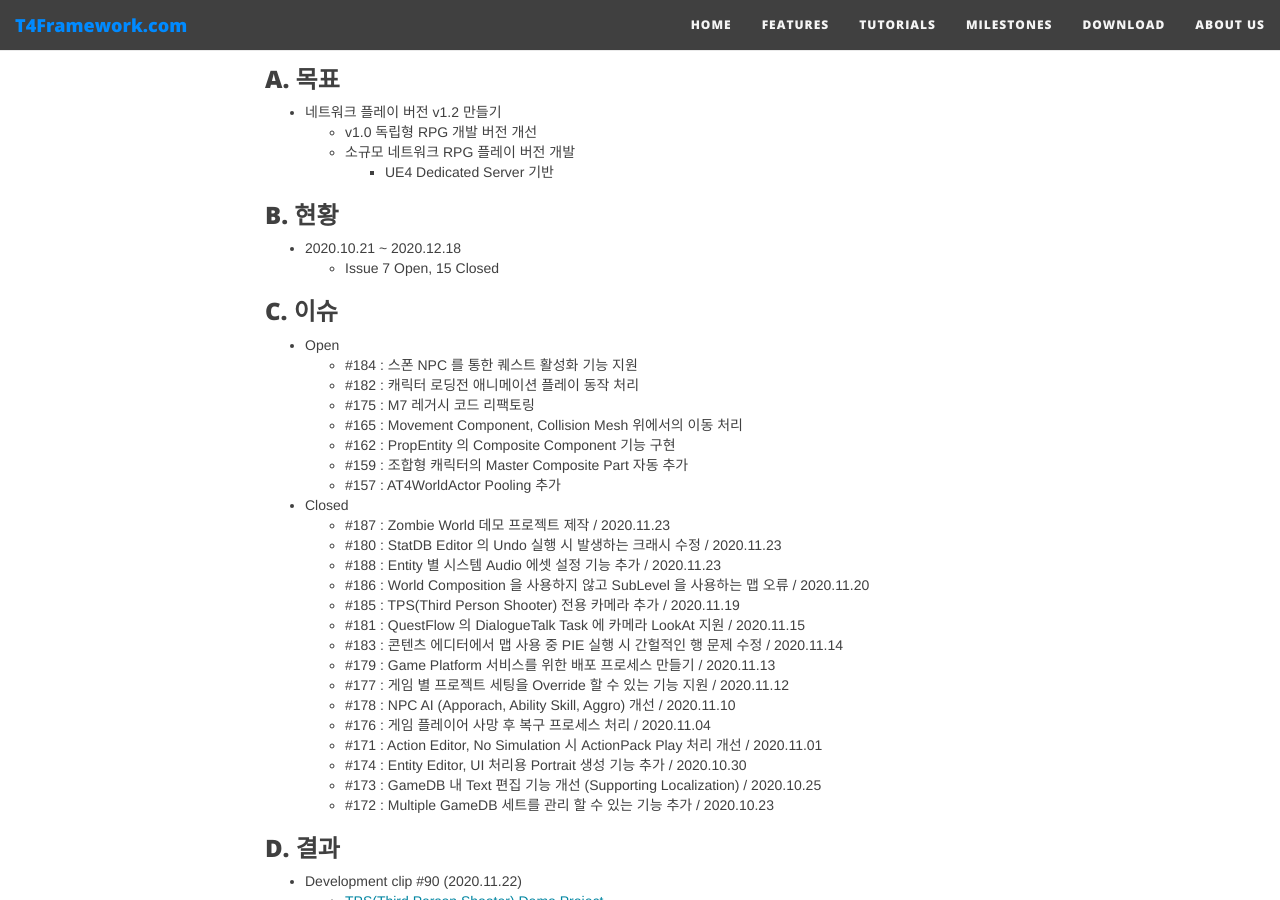
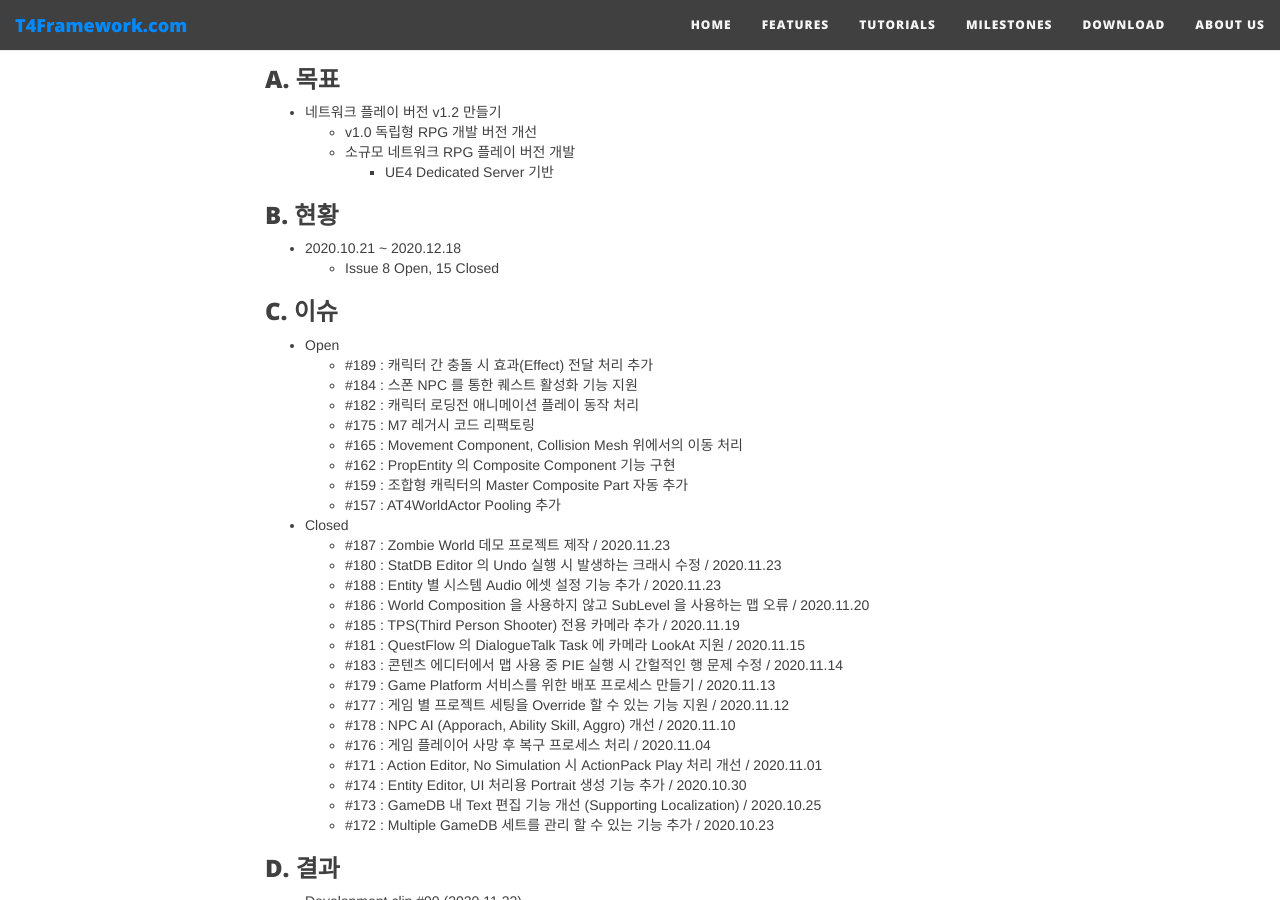
Before and after one commit to T4Framework/T4Framework_WebSite, a Jekyll site: the page built from docs/T4Framework_Milestone8_Achieved.md, in a window 1280 px wide and 900 px high, scrolled down 317 px. Built offline with Jekyll 4.4.1, drawn with Linux system fonts in a browser that asks for light colours; nearby versions of some CDN libraries.

Commit message:
Update T4Framework_Milestone8_Achieved.md

```diff
--- a/docs/T4Framework_Milestone8_Achieved.md
+++ b/docs/T4Framework_Milestone8_Achieved.md
@@ -15,11 +15,12 @@ subtitle: Milestone 8 (2020.10.21 ~ 2020.12.18)
 ### B. 현황
 
 - 2020.10.21 ~ 2020.12.18
-  - Issue 7 Open, 15 Closed
+  - Issue 8 Open, 15 Closed
 
 ### C. 이슈
 
 - Open
+  - #189 : 캐릭터 간 충돌 시 효과(Effect) 전달 처리 추가
   - #184 : 스폰 NPC 를 통한 퀘스트 활성화 기능 지원
   - #182 : 캐릭터 로딩전 애니메이션 플레이 동작 처리
   - #175 : M7 레거시 코드 리팩토링
```
